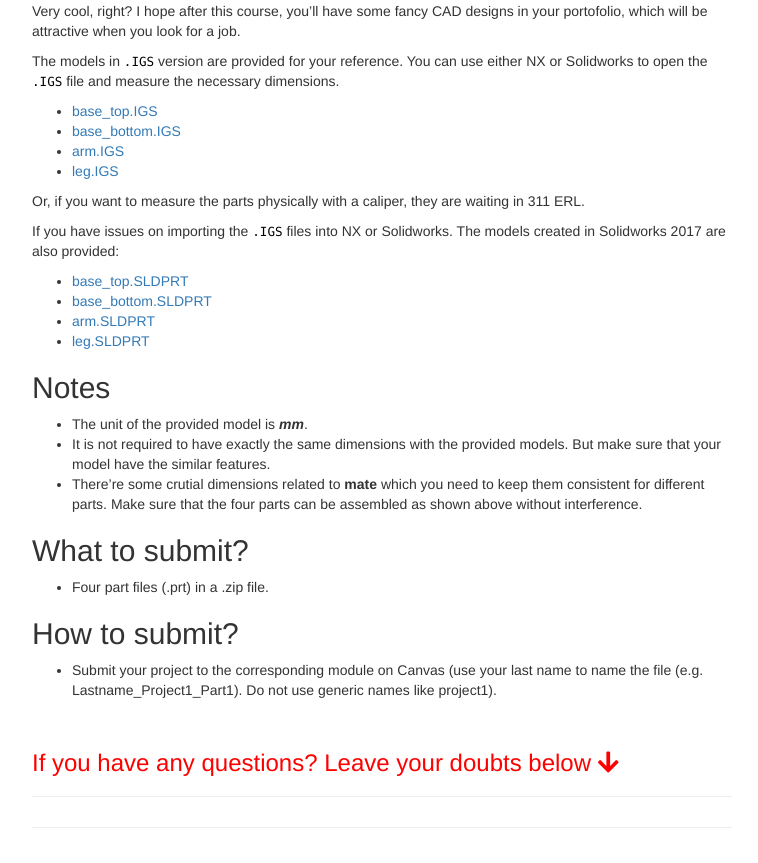
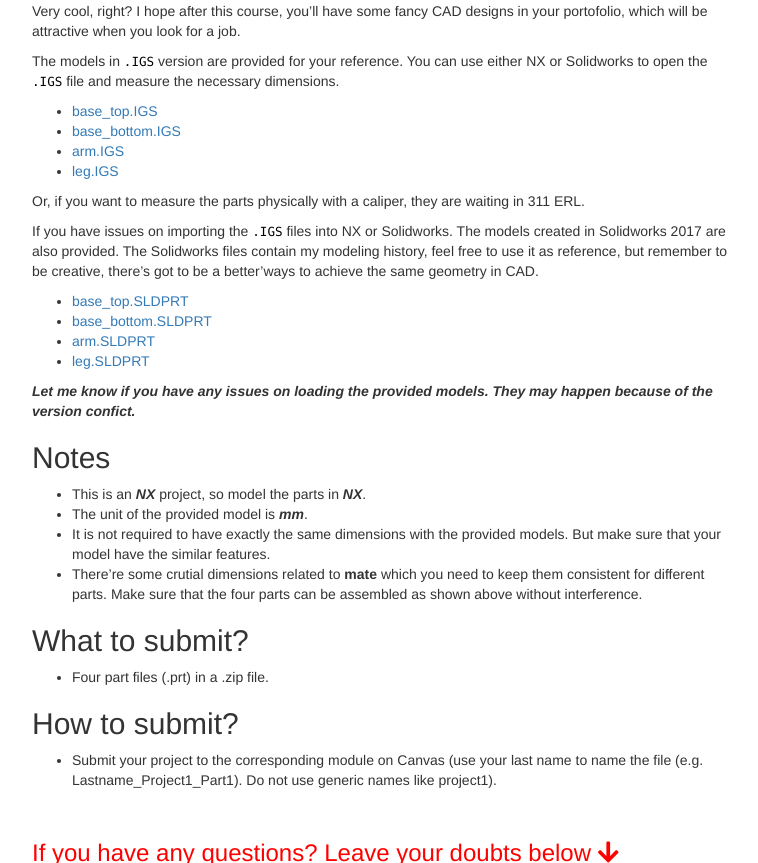
Before and after one commit to me5763/lab-fs19, a Jekyll site: the page built from pages/project-1.md, in a window 1280 px wide and 900 px high, scrolled down 1194 px, cut to the strip 37-900 px from the top of the window. Shown: the whole strip, without its empty margins (258-1016 px from the left). Built offline with Jekyll 4.4.1, drawn with Linux system fonts in a browser that asks for light colours; nearby versions of some CDN libraries; comment, search, counter and statistics services are not loaded.

Commit message:
update project 1

```diff
--- a/pages/project-1.md
+++ b/pages/project-1.md
@@ -26,13 +26,16 @@ The models in `.IGS` version are provided for your reference. You can use either
 
 Or, if you want to measure the parts physically with a caliper, they are waiting in 311 ERL.
 
-If you have issues on importing the `.IGS` files into NX or Solidworks. The models created in Solidworks 2017 are also provided:
+If you have issues on importing the `.IGS` files into NX or Solidworks. The models created in Solidworks 2017 are also provided. The Solidworks files contain my modeling history, feel free to use it as reference, but remember to be creative, there's got to be a better'ways to achieve the same geometry in CAD.
 - [base_top.SLDPRT](../assets/models/project-1/base_top.SLDPRT)
 - [base_bottom.SLDPRT](../assets/models/project-1/base_bottom.SLDPRT)
 - [arm.SLDPRT](../assets/models/project-1/arm.SLDPRT)
 - [leg.SLDPRT](../assets/models/project-1/leg.SLDPRT)
 
+***Let me know if you have any issues on loading the provided models. They may happen because of the version confict.***
+
 ## Notes
+- This is an ***NX*** project, so model the parts in ***NX***.
 - The unit of the provided model is ***mm***.
 - It is not required to have exactly the same dimensions with the provided models. But make sure that your model have the similar features.
 - There're some crutial dimensions related to **mate** which you need to keep them consistent for different parts. Make sure that the four parts can be assembled as shown above without interference.
```
